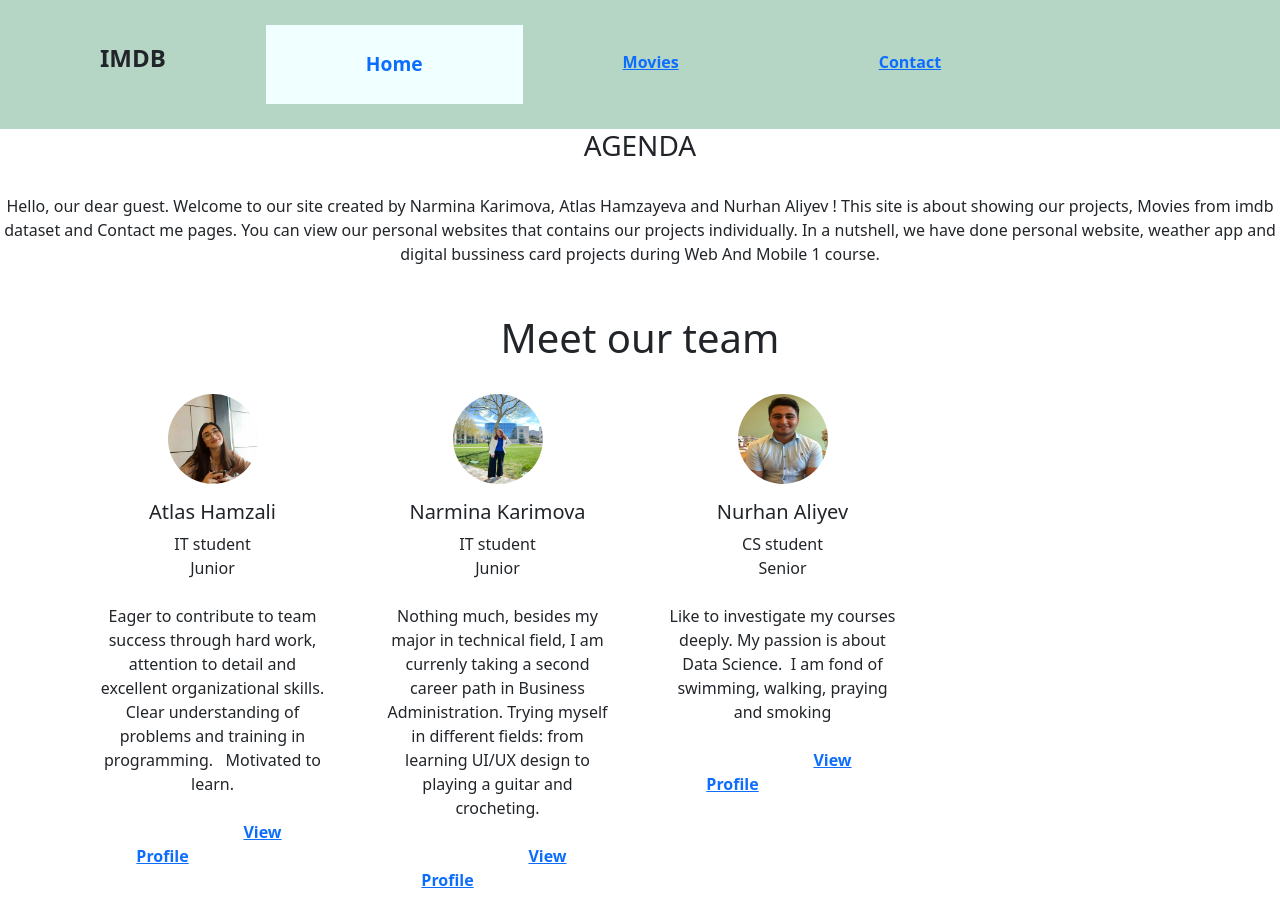
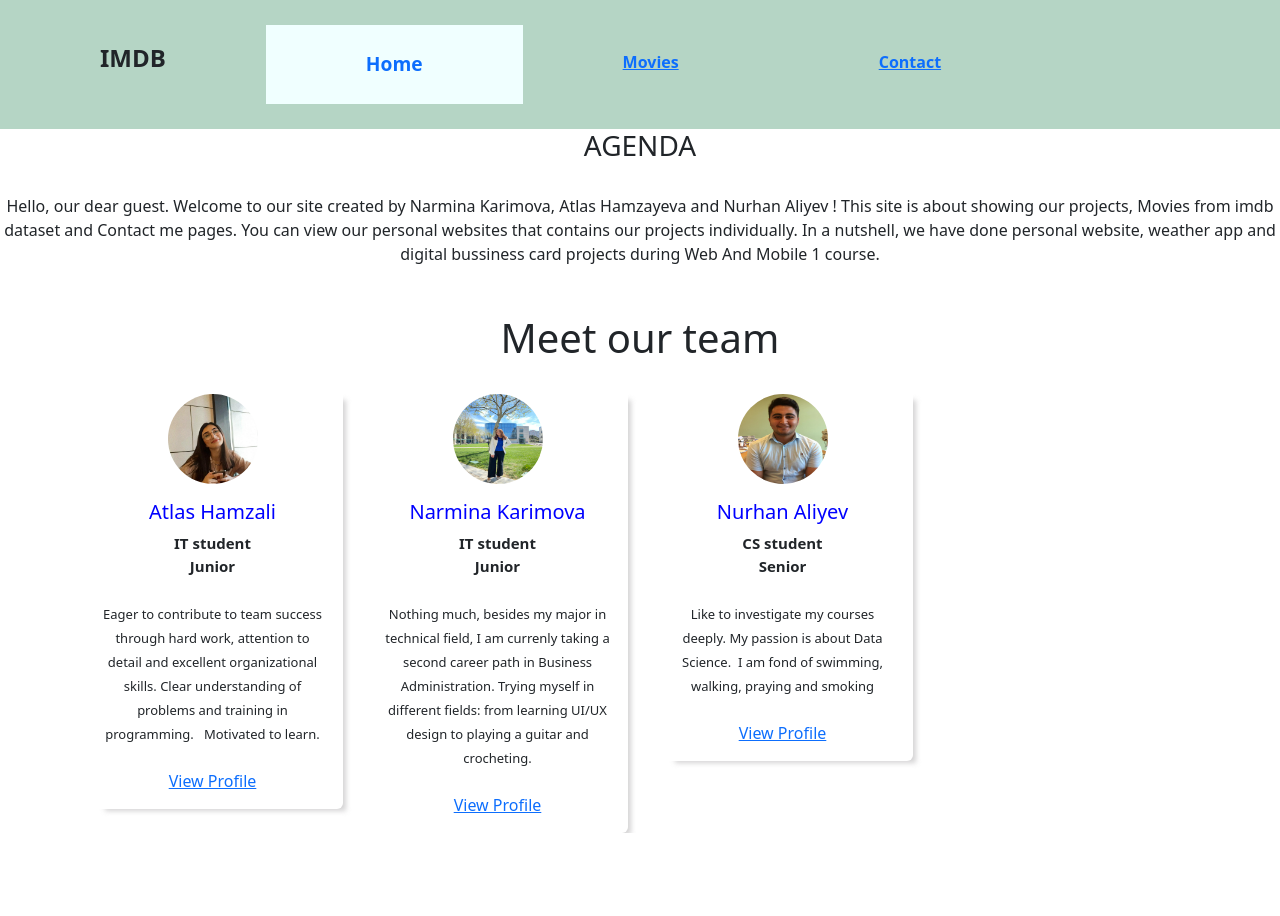
Before and after one commit to NarminaKarimova/hw3_imdb, a React (Create React App) app: page / in a window 1280 px wide. After the commit the page ends 833 px from the top, so only its background shows below. Built offline with nearby package versions, Linux system fonts and the light colour scheme.

Commit message:
Update Home.css

```diff
--- a/src/components/Home.css
+++ b/src/components/Home.css
@@ -1,9 +1,27 @@
-/* .centered{
+.name {
+  color: blue;
+}
 
-} */
+.work {
+  font-weight: bold;
+  font-size: 15px;
+}
 
-a {
-    margin: 3;
-    padding: 25px 100px;
-    font-weight: bold;
-  }
+.about span {
+  font-size: 13px;
+}
+
+.v-profile {
+  color: blue;
+  cursor: pointer;
+}
+
+.box {
+  -webkit-box-shadow: 13px 12px 5px -10px rgba(196, 194, 196, 0.72);
+  -moz-box-shadow: 13px 12px 5px -10px rgba(196, 194, 196, 0.72);
+  box-shadow: 13px 12px 5px -10px rgba(196, 194, 196, 0.72);
+}
+
+.col-md-3 {
+  margin-top: 10px;
+}
```
